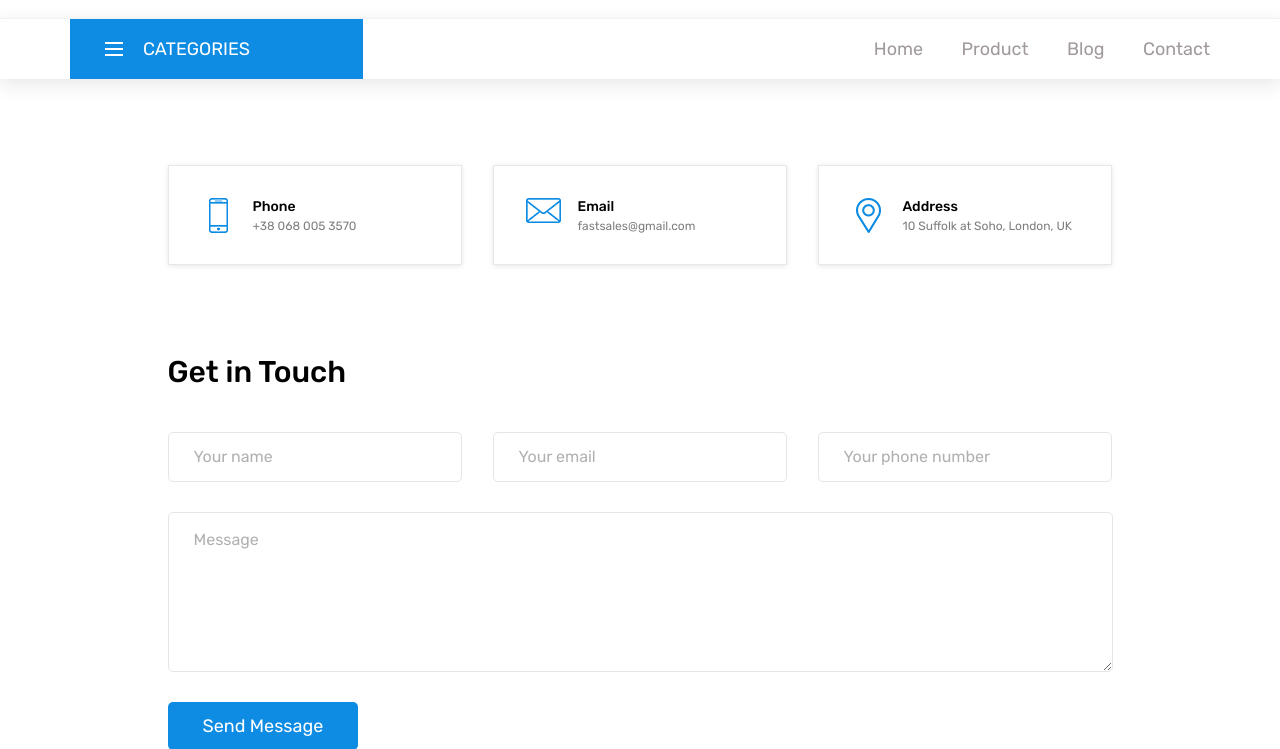
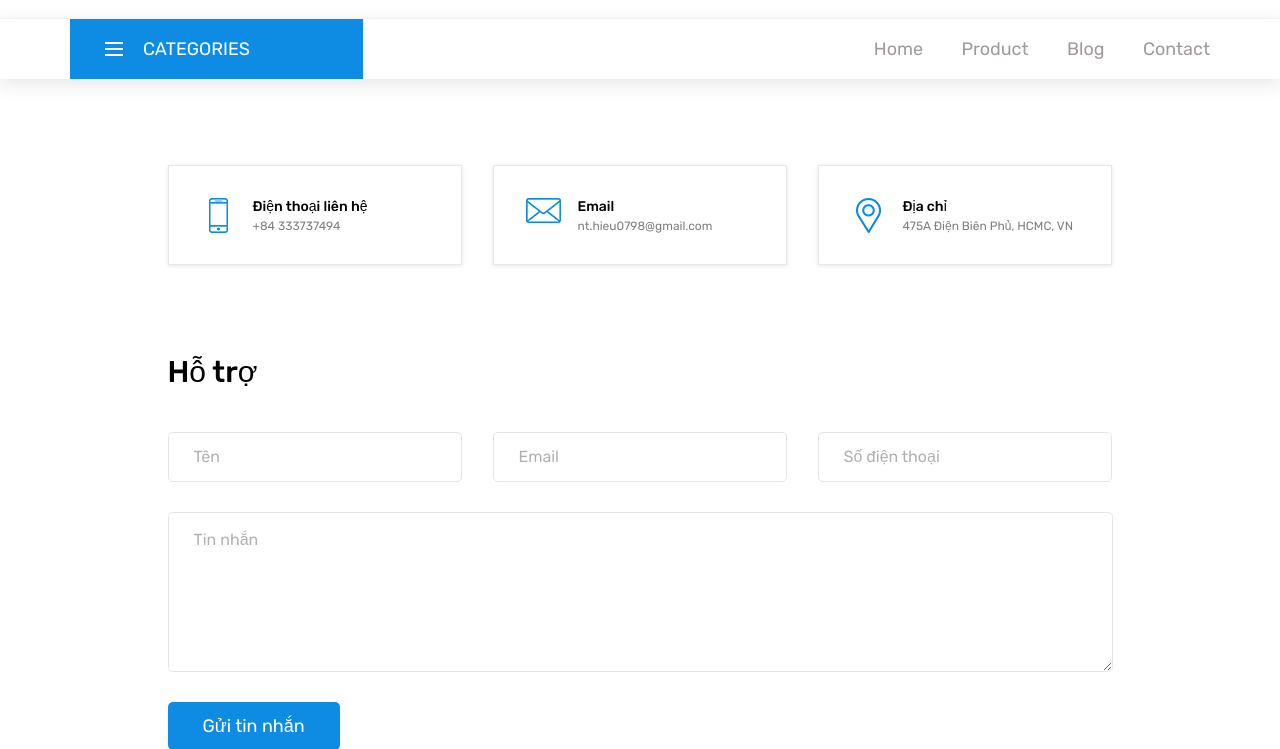
Before and after one commit to SkynetVirus/better_sneaker, a Django app: page /contact/ in a window 1280 px wide. Shown: the part 213-962 px from the top of the page. Run offline with Django 3.2, Linux system fonts and the light colour scheme; data comes from the database, SQL or seed files in the repository; some libraries are stand-ins or nearby versions.

Commit message:
Update contact.html

```diff
--- a/templates/templates/templates/contact.html
+++ b/templates/templates/templates/contact.html
@@ -17,8 +17,8 @@
                     <div class="contact_info_item d-flex flex-row align-items-center justify-content-start">
                         <div class="contact_info_image"><img src="images/contact_1.png" alt=""></div>
                         <div class="contact_info_content">
-                            <div class="contact_info_title">Phone</div>
-                            <div class="contact_info_text">+38 068 005 3570</div>
+                            <div class="contact_info_title">Điện thoại liên hệ</div>
+                            <div class="contact_info_text">+84 333737494</div>
                         </div>
                     </div>
 
@@ -27,7 +27,7 @@
                         <div class="contact_info_image"><img src="images/contact_2.png" alt=""></div>
                         <div class="contact_info_content">
                             <div class="contact_info_title">Email</div>
-                            <div class="contact_info_text">fastsales@gmail.com</div>
+                            <div class="contact_info_text">nt.hieu0798@gmail.com</div>
                         </div>
                     </div>
 
@@ -35,8 +35,8 @@
                     <div class="contact_info_item d-flex flex-row align-items-center justify-content-start">
                         <div class="contact_info_image"><img src="images/contact_3.png" alt=""></div>
                         <div class="contact_info_content">
-                            <div class="contact_info_title">Address</div>
-                            <div class="contact_info_text">10 Suffolk at Soho, London, UK</div>
+                            <div class="contact_info_title">Địa chỉ</div>
+                            <div class="contact_info_text">475A Điện Biên Phủ, HCMC, VN</div>
                         </div>
                     </div>
 
@@ -53,19 +53,19 @@
         <div class="row">
             <div class="col-lg-10 offset-lg-1">
                 <div class="contact_form_container">
-                    <div class="contact_form_title">Get in Touch</div>
+                    <div class="contact_form_title">Hỗ trợ</div>
 
                     <form action="#" id="contact_form">
                         <div class="contact_form_inputs d-flex flex-md-row flex-column justify-content-between align-items-between">
-                            <input type="text" id="contact_form_name" class="contact_form_name input_field" placeholder="Your name" required="required" data-error="Name is required.">
-                            <input type="text" id="contact_form_email" class="contact_form_email input_field" placeholder="Your email" required="required" data-error="Email is required.">
-                            <input type="text" id="contact_form_phone" class="contact_form_phone input_field" placeholder="Your phone number">
+                            <input type="text" id="contact_form_name" class="contact_form_name input_field" placeholder="Tên" required="required" data-error="Tên là trường bắt buộc.">
+                            <input type="text" id="contact_form_email" class="contact_form_email input_field" placeholder="Email" required="required" data-error="Email là trường bắt buộc.">
+                            <input type="text" id="contact_form_phone" class="contact_form_phone input_field" placeholder="Số điện thoại">
                         </div>
                         <div class="contact_form_text">
-                            <textarea id="contact_form_message" class="text_field contact_form_message" name="message" rows="4" placeholder="Message" required="required" data-error="Please, write us a message."></textarea>
+                            <textarea id="contact_form_message" class="text_field contact_form_message" name="message" rows="4" placeholder="Tin nhắn" required="required" data-error="Hãy viết nội dung tin nhắn."></textarea>
                         </div>
                         <div class="contact_form_button">
-                            <button type="submit" class="button contact_submit_button">Send Message</button>
+                            <button type="submit" class="button contact_submit_button">Gửi tin nhắn</button>
                         </div>
                     </form>
 
```
